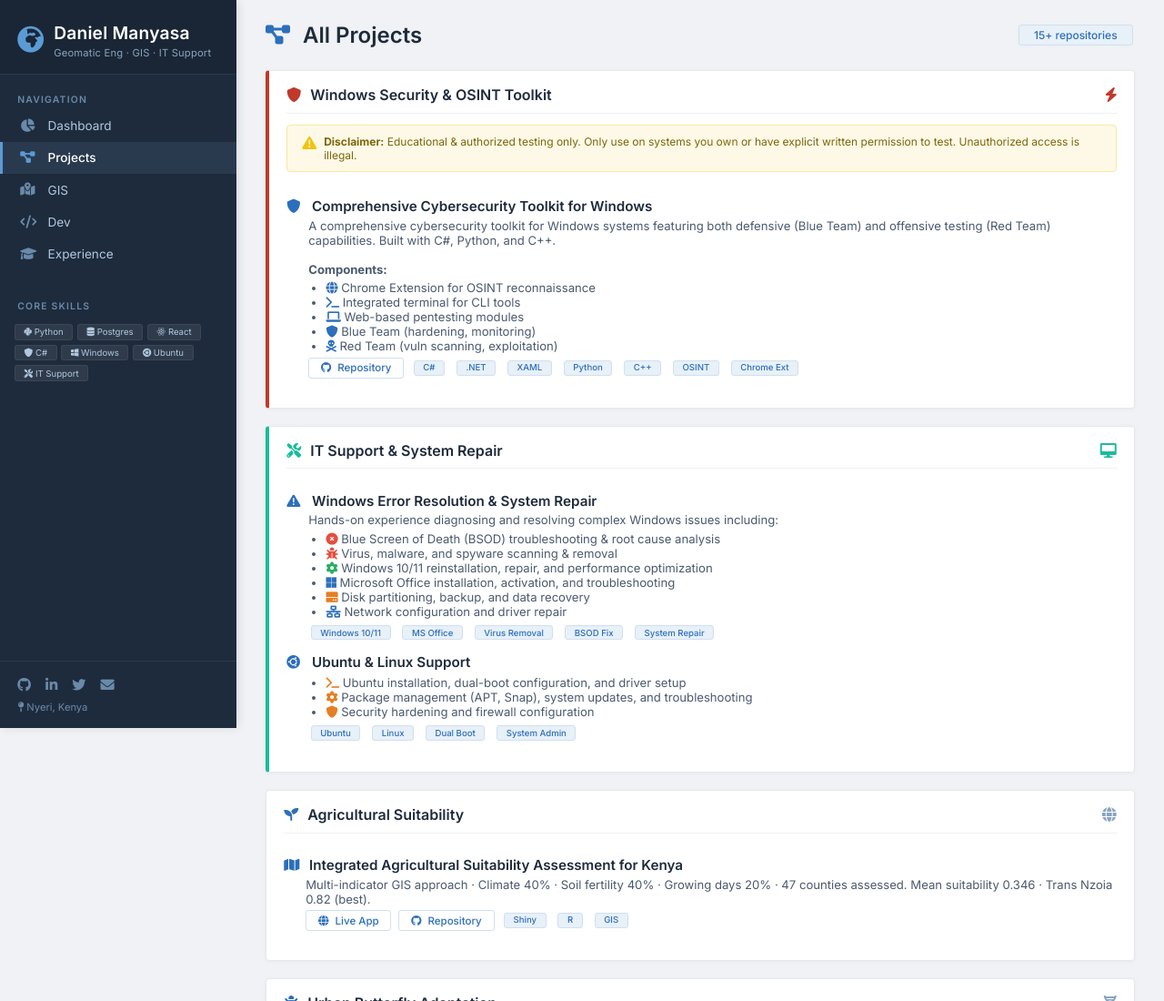
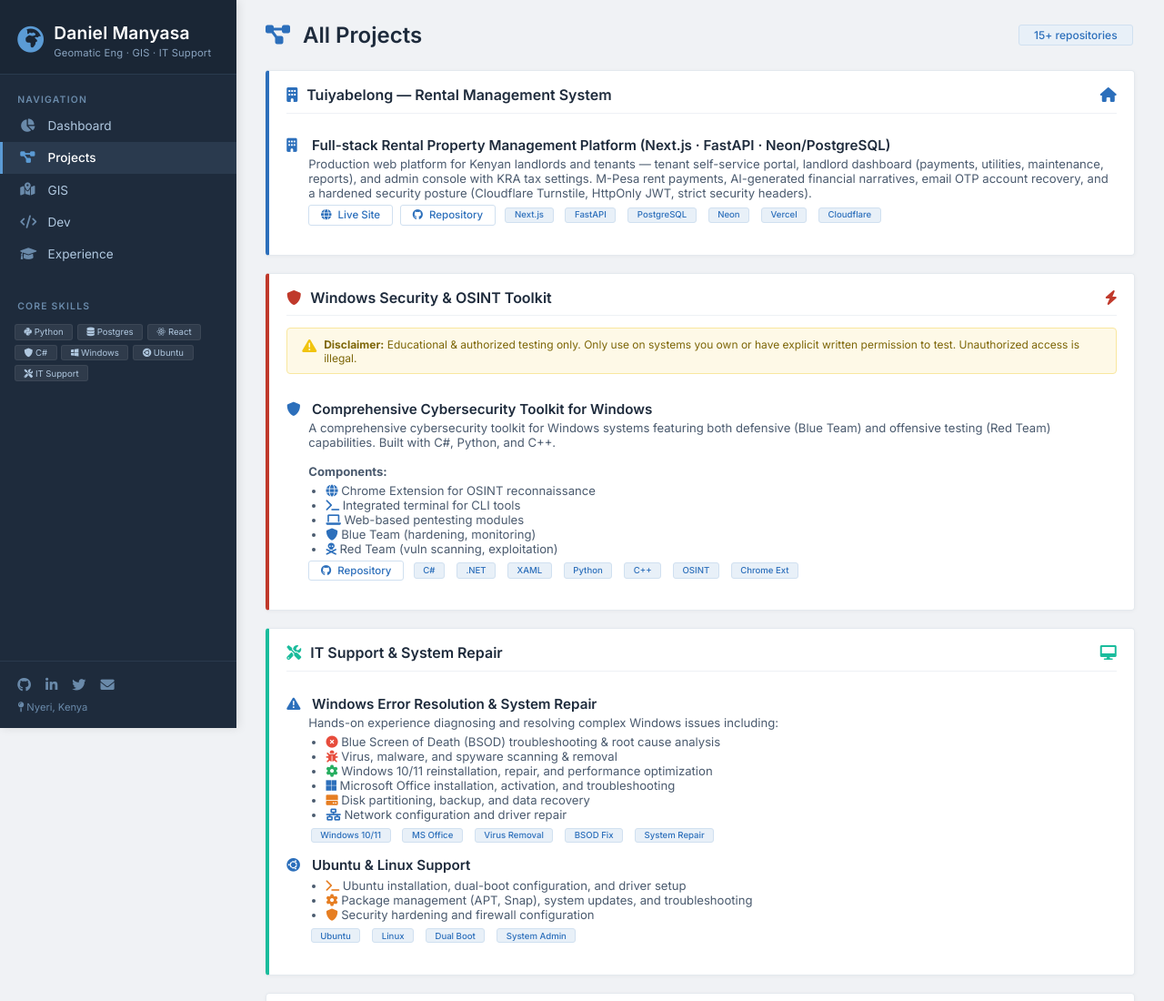
Before and after one commit to Daniell22-dot/My-Portfolio, a plain HTML site: page projects.html in a window 1280 px wide. Shown: the top 1100 px of the page at 91% size. Drawn offline with Linux system fonts and the light colour scheme.

Commit message:
Addedmy latest projects

```diff
--- a/projects.html
+++ b/projects.html
@@ -59,6 +59,25 @@
     <div class="header-row">
       <h2><i class="fas fa-project-diagram"></i> All Projects</h2>
       <span class="tag" style="font-size: 0.75rem; padding: 0.2rem 1rem;">15+ repositories</span>
+    </div>
+
+    <!-- Tuiyabelong RMS -->
+    <div class="card" style="border-left: 4px solid #2c6fbb;">
+      <div class="card-header">
+        <h3><i class="fas fa-building" style="color: #2c6fbb;"></i> Tuiyabelong — Rental Management System</h3>
+        <span class="card-icon"><i class="fas fa-home" style="color: #2c6fbb;"></i></span>
+      </div>
+      <div class="project-card" style="border-bottom: none;">
+        <div class="project-title"><i class="fas fa-building"></i> Full-stack Rental Property Management Platform (Next.js · FastAPI · Neon/PostgreSQL)</div>
+        <div class="project-desc">
+          Production web platform for Kenyan landlords and tenants — tenant self-service portal, landlord dashboard (payments, utilities, maintenance, reports), and admin console with KRA tax settings. M-Pesa rent payments, AI-generated financial narratives, email OTP account recovery, and a hardened security posture (Cloudflare Turnstile, HttpOnly JWT, strict security headers).
+        </div>
+        <div class="project-links">
+          <a href="https://www.tuiyabelong.com" target="_blank" class="btn-outline"><i class="fas fa-globe"></i> Live Site</a>
+          <a href="https://github.com/Daniell22-dot/Rental" target="_blank" class="btn-outline"><i class="fab fa-github"></i> Repository</a>
+          <span class="tag">Next.js</span><span class="tag">FastAPI</span><span class="tag">PostgreSQL</span><span class="tag">Neon</span><span class="tag">Vercel</span><span class="tag">Cloudflare</span>
+        </div>
+      </div>
     </div>
 
     <!-- OSINT Toolkit -->
```
Also changed, not shown: dev.html (+9 -0 lines).
